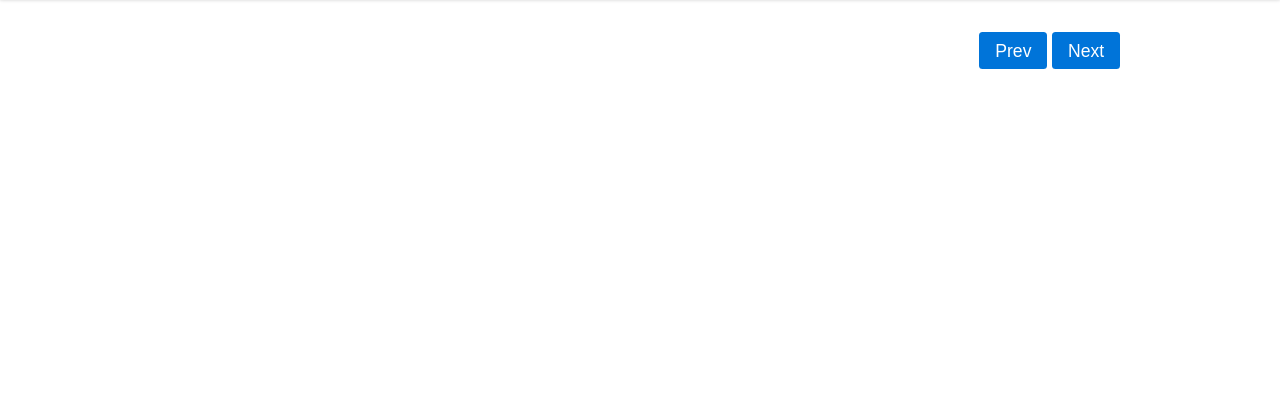
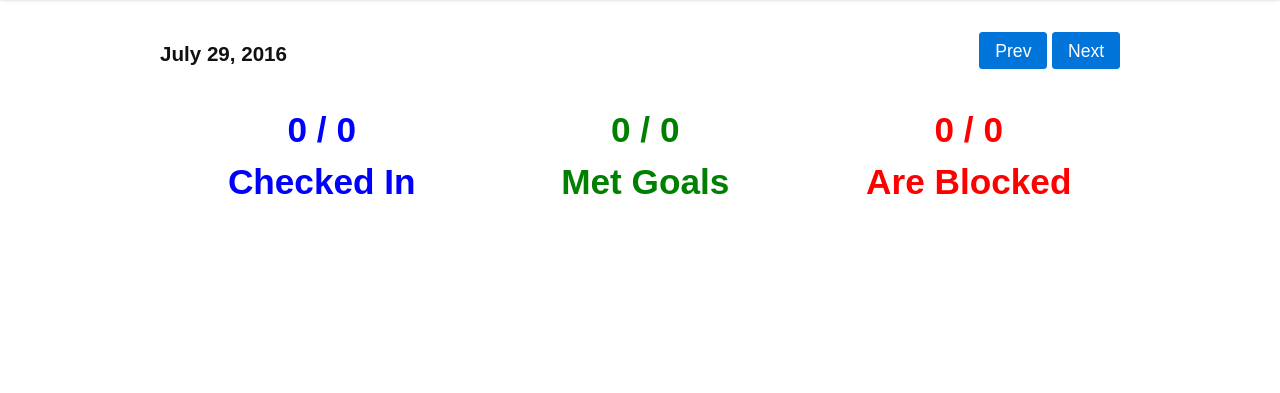
Before and after one commit to Threde/open-team-status, a Django app: page /checkins/today/ in a window 1280 px wide. Shown: the part 53-446 px from the top of the page. Run offline with Django 3.2, Linux system fonts and the light colour scheme; data that the repository does not hold is empty.

Commit message:
date + counts!

```diff
--- a/checkins/static/style.css
+++ b/checkins/static/style.css
@@ -37,6 +37,9 @@ section {
     padding: 80px 0 0;
 }
 
+.day {
+    float: left;
+}
 .day-nav {
     float: right;
 }
@@ -45,3 +48,16 @@ section {
     border-radius: 100%;
     background: lightgrey;
 }
+
+.count {
+    text-align: center;
+}
+.checked-in {
+    color: blue;
+}
+.met-goals {
+    color: green;
+}
+.blocked {
+    color: red;
+}
--- a/checkins/templates/checkins/checkin_list.html
+++ b/checkins/templates/checkins/checkin_list.html
@@ -1,10 +1,30 @@
 {% extends "base.html" %}
 {% block "body" %}
 <section>
+    <h3 class="day">
+        {{ date }}
+    </h3>
     <span class="day-nav">
         <a href="{% url "checkin-day" day=prev %}" class="button">Prev</a>
         <a href="{% url "checkin-day" day=next %}" class="button">Next</a>
     </span>
+    <div class="flex three">
+        <h1 class="count checked-in">
+            {{ checked_in}} / {{ num_users }}
+            <br>
+            Checked In
+        </h1>
+        <h1 class="count met-goals">
+            {{ goals_met}} / {{ num_users }}
+            <br>
+            Met Goals
+        </h1>
+        <h1 class="count blocked">
+            {{ blocked }} / {{ num_users }}
+            <br>
+            Are Blocked
+        </h1>
+    </div>
     <div class="flex two">
         {% for object in object_list %}
         {% include "checkins/checkin.html" %}
--- a/checkins/views.py
+++ b/checkins/views.py
@@ -1,5 +1,6 @@
 import datetime
 
+from django.contrib.auth import get_user_model
 from django.contrib.auth.decorators import login_required
 from django.core.urlresolvers import reverse
 from django.http import HttpResponseRedirect
@@ -25,10 +26,18 @@ class CheckinDayView(ListView):
 
     def get_context_data(self, **kwargs):
         context = super().get_context_data(**kwargs)
+        context['date'] = self._get_day()
         context['next'] = (self._get_day() +
                            datetime.timedelta(days=1)).strftime('%Y-%m-%d')
         context['prev'] = (self._get_day() +
                            datetime.timedelta(days=-1)).strftime('%Y-%m-%d')
+
+        context['num_users'] = get_user_model().objects.count()
+
+        context['checked_in'] = context['object_list'].count()
+        context['goals_met'] = context['object_list'].filter(goals_met=True).count()
+        context['blocked'] = context['object_list'].exclude(blockers='').count()
+
         return context
 
 
```
